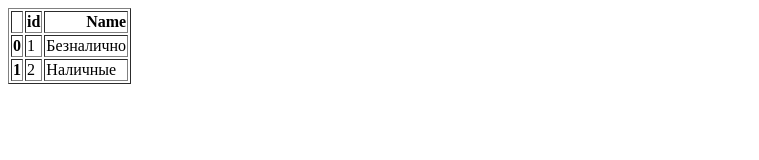
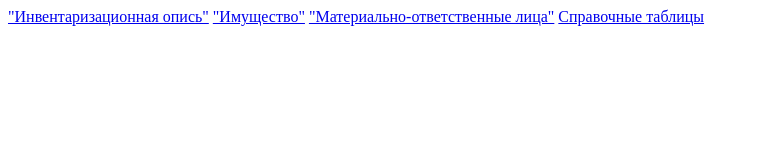
Before and after one commit to zvzvzv10/zv.github.io, a plain HTML site: page index.html in a window 1280 px wide. Shown: the whole page, without its empty margins (0-759 px from the left). Drawn offline with Linux system fonts and the light colour scheme.

Commit message:
Update index.html

```diff
--- a/index.html
+++ b/index.html
@@ -1,26 +1,8 @@
-
 <html>
 <body>
-<table border="1" class="dataframe">
-  <thead>
-    <tr style="text-align: right;">
-      <th></th>
-      <th>id</th>
-      <th>Name</th>
-    </tr>
-  </thead>
-  <tbody>
-    <tr>
-      <th>0</th>
-      <td>1</td>
-      <td>Безналично</td>
-    </tr>
-    <tr>
-      <th>1</th>
-      <td>2</td>
-      <td>Наличные</td>
-    </tr>
-  </tbody>
-</table>
-</body>
+<a href="f1.html">"Инвентаризационная опись"</a>
+<a href="f2.html">"Имущество"</a>
+<a href="f3.html">"Материально-ответственные лица"</a>
+<a href="f4.html">Справочные таблицы</a>
+</body
 </html>
```
